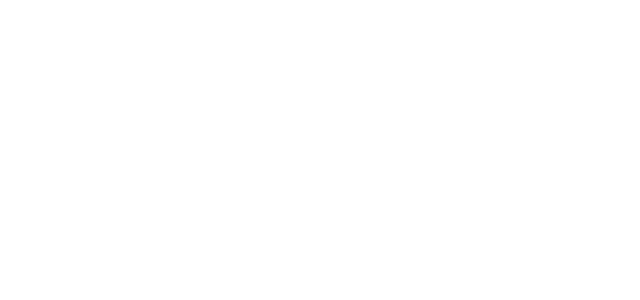
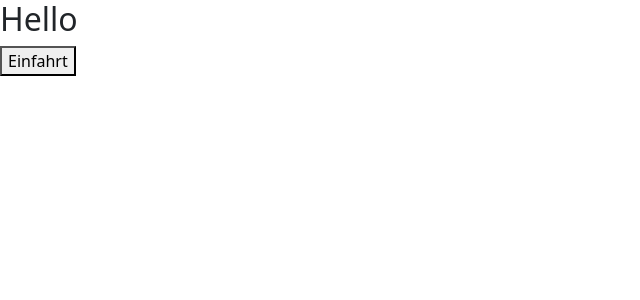
Before and after one commit to GeKoppe/Parking_DB_Project, a React (Vite) app in the folder ParkhausApp/: page / in a window 1280 px wide. Shown: the top 300 px of the page, without its empty margins (0-640 px from the left). Built offline with nearby package versions, Linux system fonts and the light colour scheme.

Commit message:
Testing some react stuff

```diff
--- a/ParkhausApp/index.html
+++ b/ParkhausApp/index.html
@@ -4,7 +4,7 @@
     <meta charset="UTF-8" />
     <link rel="icon" type="image/svg+xml" href="/vite.svg" />
     <meta name="viewport" content="width=device-width, initial-scale=1.0" />
-    <title>Vite + React + TS</title>
+    <title>Parkhaus</title>
   </head>
   <body>
     <div id="root"></div>
--- a/ParkhausApp/src/App.tsx
+++ b/ParkhausApp/src/App.tsx
@@ -2,13 +2,13 @@
 import reactLogo from './assets/react.svg'
 import viteLogo from '/vite.svg'
 import 'bootstrap/dist/css/bootstrap.css'
+import MainMenu from './Components/MainMenu/MainMenu'
 
 function App() {
   const [count, setCount] = useState(0)
 
   return (
-    <div className="App">
-    </div>
+    <MainMenu/>
   )
 }
 
--- /dev/null
+++ b/ParkhausApp/src/Components/MainMenu/DriveInButton.tsx
@@ -0,0 +1,16 @@
+
+
+function DriveInButton(props : {label: string, clickHandler: () => void}) {
+    return (
+        <button onClick={props.clickHandler}>{props.label}</button>
+    )
+}
+
+DriveInButton.defaultProps = {
+    label: "Einfahrt",
+    clickHandler: () => {
+        console.log("Einfahrt");
+    }
+}
+
+export default DriveInButton;
--- /dev/null
+++ b/ParkhausApp/src/Components/MainMenu/FreeLotsCard.tsx
@@ -0,0 +1,36 @@
+
+
+function FreeLotsCard(props : {
+    freeSpaces: number,
+    totalSpaces: number,
+    permanentParkSpaces: number,
+    freePermanentParkSpaces: number
+}) {
+    let letterColor = 'color:';
+    let usedPercentage: number = props.freeSpaces / props.totalSpaces;
+    if (usedPercentage > 0.7) {
+        letterColor += 'green';
+    } else if (usedPercentage > 0.3) {
+        letterColor += 'yellow';
+    } else {
+        letterColor += 'red';
+    }
+
+    let style = {'color': letterColor};
+    return (
+        <>
+        <h2 style={style}>
+            Hello
+        </h2>
+        </>
+    )
+}
+
+FreeLotsCard.defaultProps = {
+    freeSpaces: 20,
+    totalSpaces: 180,
+    permanentParkSpaces: 40,
+    freePermanentParkSpaces: 40
+}
+
+export default FreeLotsCard;
--- /dev/null
+++ b/ParkhausApp/src/Components/MainMenu/MainMenu.tsx
@@ -0,0 +1,13 @@
+import FreeLotsCard from './FreeLotsCard';
+import DriveInButton from './DriveInButton';
+
+function MainMenu() {
+    return (
+        <>
+        <FreeLotsCard />
+        <DriveInButton/>
+        </>
+    )
+}
+
+export default MainMenu;
--- a/ParkhausApp/src/Components/NavBar.tsx
+++ b/ParkhausApp/src/Components/NavBar.tsx
@@ -1,5 +1,3 @@
-import React from 'react'
-import ReactDOM from 'react-dom/client'
 
 function NavBar() {
 
```
Also changed, not shown: 2 other files (tests, documents, lock files or other folders).
